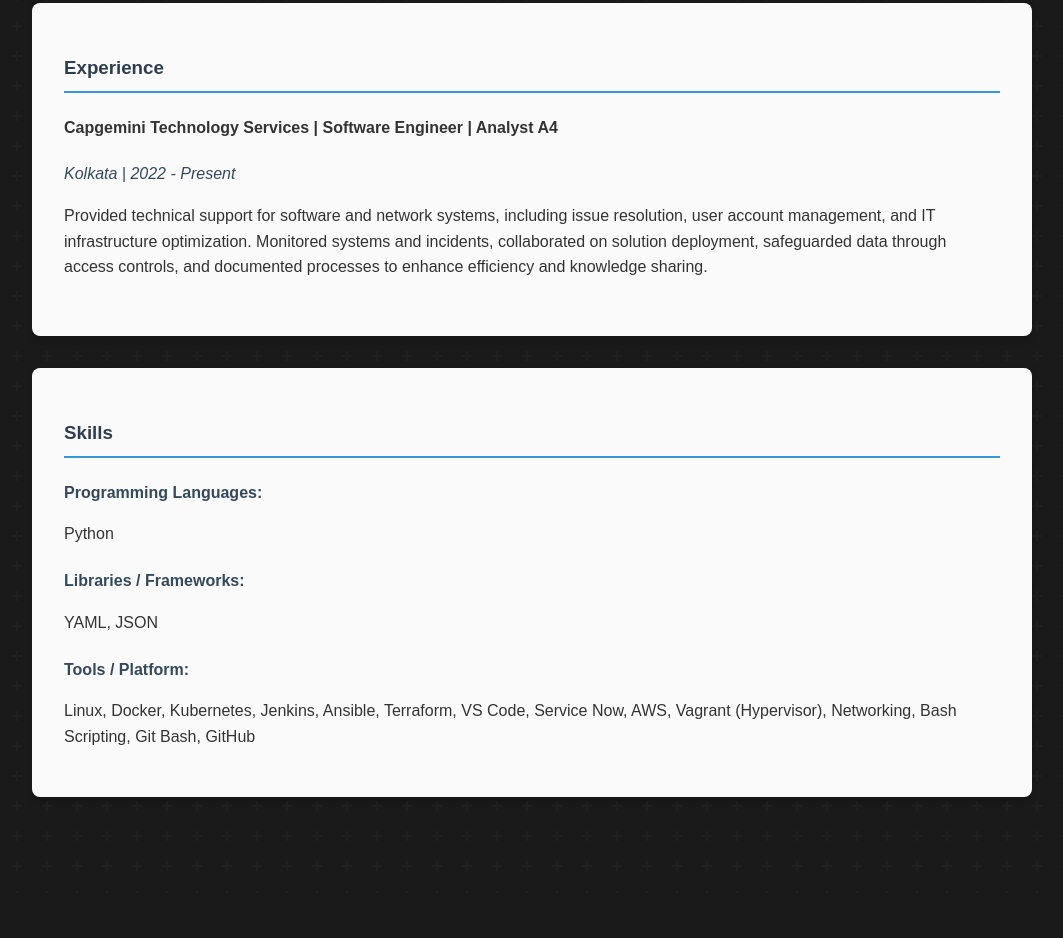
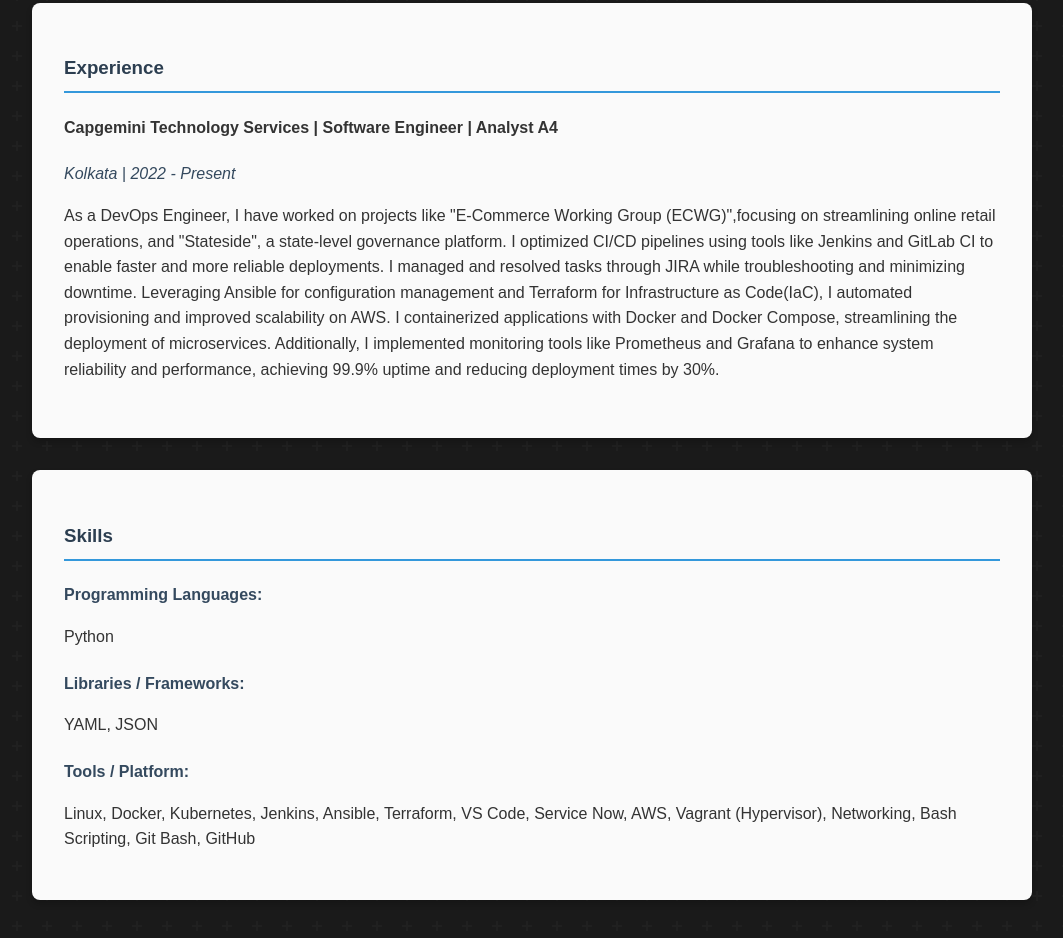
Before and after one commit to SonuParali/Portfolio, a website built with Vite: page index.html in a window 1280 px wide. Shown: the part 819-1757 px from the top of the page, without its empty margins (108-1171 px from the left). Before the commit the page ends 1712 px from the top, so only its background shows below. Built offline with nearby package versions, Linux system fonts and the light colour scheme.

Commit message:
Update index.html

```diff
--- a/index.html
+++ b/index.html
@@ -36,7 +36,7 @@
             <div class="exp-item">
                 <h4>Capgemini Technology Services | Software Engineer | Analyst A4</h4>
                 <p class="location-date">Kolkata | 2022 - Present</p>
-                <p>Provided technical support for software and network systems, including issue resolution, user account management, and IT infrastructure optimization. Monitored systems and incidents, collaborated on solution deployment, safeguarded data through access controls, and documented processes to enhance efficiency and knowledge sharing.</p>
+                <p>As a DevOps Engineer, I have worked on projects like "E-Commerce Working Group (ECWG)",focusing on streamlining online retail operations, and "Stateside", a state-level governance platform. I optimized CI/CD pipelines using tools like Jenkins and GitLab CI to enable faster and more reliable deployments. I managed and resolved tasks through JIRA while troubleshooting and minimizing downtime. Leveraging Ansible for configuration management and Terraform for Infrastructure as Code(IaC), I automated provisioning and improved scalability on AWS. I containerized applications with Docker and Docker Compose, streamlining the deployment of microservices. Additionally, I implemented monitoring tools like Prometheus and Grafana to enhance system reliability and performance, achieving 99.9% uptime and reducing deployment times by 30%.</p>
             </div>
         </section>
 
```
